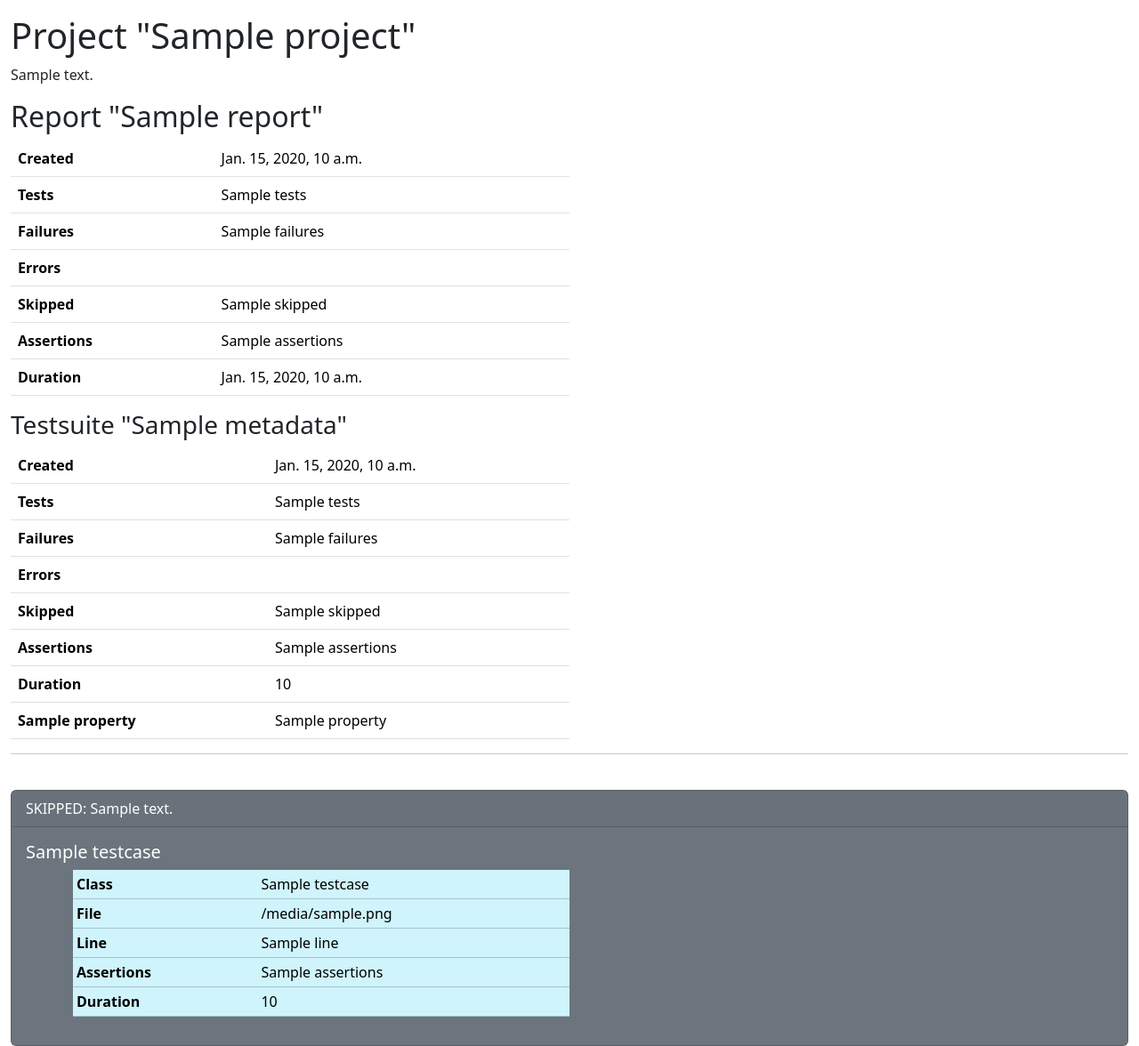
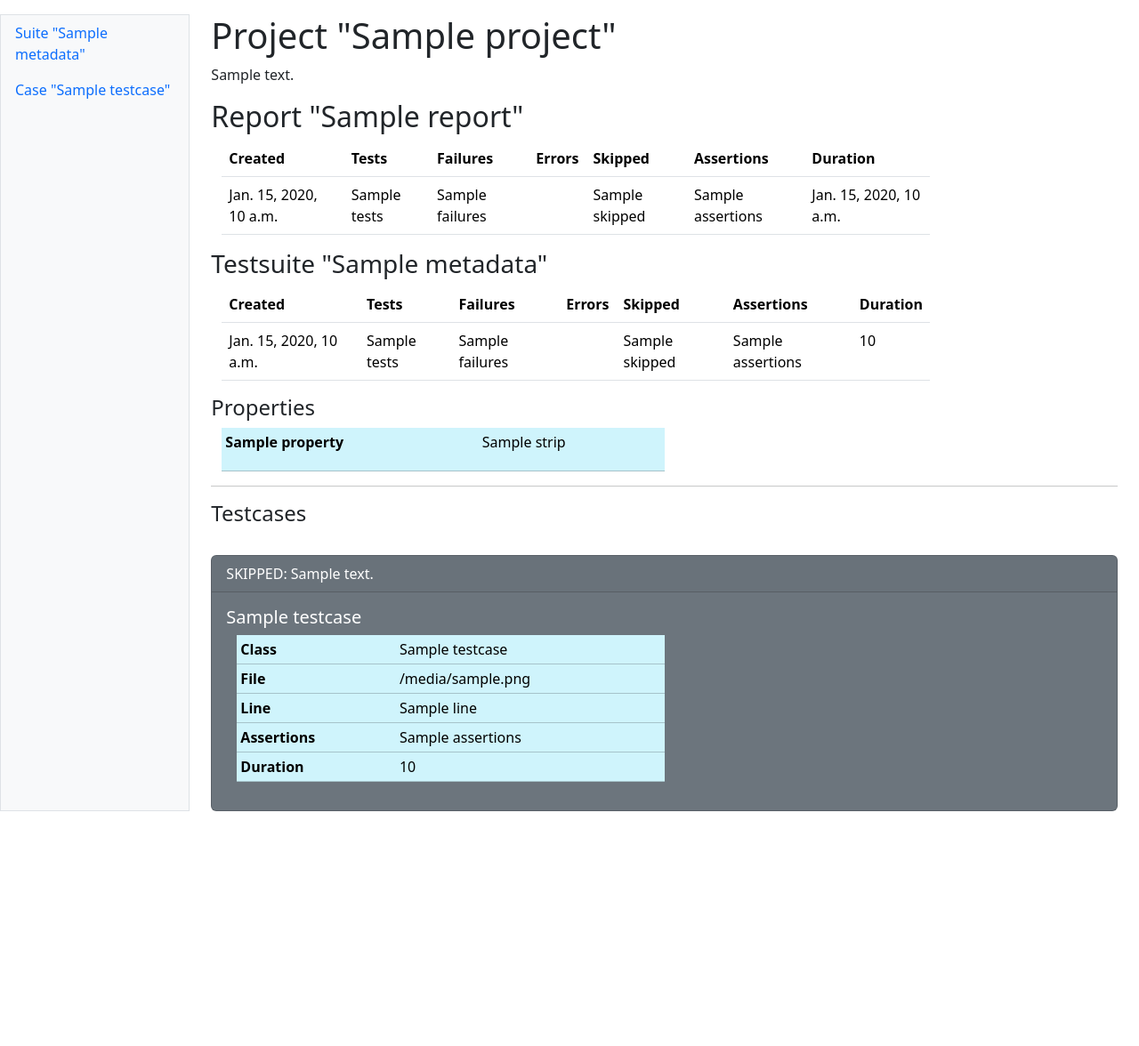
Before and after one commit to magmax/tedash, a Django app: template tedash/tedashcore/templates/report-detail.html in a window 1280 px wide. Shown: the part 57-1233 px from the top of the page at 89% size. After the commit the page ends 969 px from the top, so only its background shows below. Run offline with Django 4.2, Linux system fonts and the light colour scheme; the template is opened without the code that fills it: most values are stand-ins (such as "Sample title", 1, 10 or a date in 2020); data that the repository does not hold is empty.

Commit message:
approach 1

```diff
--- a/tedash/tedashcore/templates/base.html
+++ b/tedash/tedashcore/templates/base.html
@@ -1,22 +1,32 @@
-<!doctype html>
+<!DOCTYPE html>
 <html lang="en">
   <head>
-    <meta charset="utf-8">
-    <meta name="viewport" content="width=device-width, initial-scale=1">
+    <meta charset="utf-8" />
+    <meta name="viewport" content="width=device-width, initial-scale=1" />
     <title>Tedash</title>
-    <link href="https://cdn.jsdelivr.net/npm/bootstrap@5.3.2/dist/css/bootstrap.min.css" rel="stylesheet" integrity="sha384-T3c6CoIi6uLrA9TneNEoa7RxnatzjcDSCmG1MXxSR1GAsXEV/Dwwykc2MPK8M2HN" crossorigin="anonymous">
+    <link
+      href="https://cdn.jsdelivr.net/npm/bootstrap@5.3.2/dist/css/bootstrap.min.css"
+      rel="stylesheet"
+      integrity="sha384-T3c6CoIi6uLrA9TneNEoa7RxnatzjcDSCmG1MXxSR1GAsXEV/Dwwykc2MPK8M2HN"
+      crossorigin="anonymous"
+    />
   </head>
   <body>
-    <header class="py-3 mb-3 border-bottom sticky-top">
-      <div class="container-fluid d-grid gap-3 align-items-center" style="grid-template-columns: 1fr 2fr;">
-        <a class="navbar-brand col-md-3 col-lg-2 me-0 px-3 fs-6" href="/">TEDASH</a>
-
+    <header class="py-3 mb-3 border-bottom sticky-top bg-white">
+      <div
+        class="container-fluid d-grid gap-3 align-items-center"
+        style="grid-template-columns: 1fr 2fr"
+      >
+        <a class="navbar-brand col-md-3 col-lg-2 me-0 px-3 fs-6" href="/"
+          >TEDASH</a
+        >
       </div>
     </header>
-    <div class="container-fluid">
-        {% block content %}
-        {% endblock %}
-    </div>
-    <script src="https://cdn.jsdelivr.net/npm/bootstrap@5.3.2/dist/js/bootstrap.bundle.min.js" integrity="sha384-C6RzsynM9kWDrMNeT87bh95OGNyZPhcTNXj1NW7RuBCsyN/o0jlpcV8Qyq46cDfL" crossorigin="anonymous"></script>
+    <div class="container-fluid">{% block content %} {% endblock %}</div>
+    <script
+      src="https://cdn.jsdelivr.net/npm/bootstrap@5.3.2/dist/js/bootstrap.bundle.min.js"
+      integrity="sha384-C6RzsynM9kWDrMNeT87bh95OGNyZPhcTNXj1NW7RuBCsyN/o0jlpcV8Qyq46cDfL"
+      crossorigin="anonymous"
+    ></script>
   </body>
 </html>
--- a/tedash/tedashcore/templates/report-detail.html
+++ b/tedash/tedashcore/templates/report-detail.html
@@ -1,96 +1,129 @@
-{% extends "base.html" %}
-{% load junit %}
-
-{% block content %}
+{% extends "base.html" %} {% load junit %} {% block content %}
+<div class="row">
+  <div
+    class="sidebar border border-right col-md-3 col-lg-2 p-0 bg-body-tertiary"
+  >
+    <ul class="nav flex-column">
+      {% for testsuite in report.report.testsuites %}
+      <li class="nav-item">
+        <a
+          class="nav-link d-flex align-items-center gap-2 active"
+          aria-current="page"
+          href="#TS-{{ testsuite.metadata.name | slugify }}"
+        >
+          Suite "{{ testsuite.metadata.name }}"
+        </a>
+        <ul class="nav flex-column">
+          {% for testcase in testsuite.testcases %}
+          <li class="nav-item">
+            <a
+              class="nav-link d-flex align-items-center gap-2 active"
+              aria-current="page"
+              href="#TC-{{ testcase.name | slugify }}"
+            >
+              Case "{{ testcase.name }}"
+            </a>
+          </li>
+          {% endfor %}
+        </ul>
+        {% endfor %}
+      </li>
+    </ul>
+  </div>
+  <main class="col-md-9 ms-sm-auto col-lg-10 px-md-4">
     <h1>Project "{{ report.project.name }}"</h1>
 
     <p>{{ report.project.description }}</p>
 
-<h2> Report "{{ report.name }}" </h2>
+    <h2>Report "{{ report.name }}"</h2>
 
-<table class="table" style="width: 50%">
+    <div class="container">
+      <table class="table" style="width: 80%">
+        <thead>
+          <tr>
+            <th>Created</th>
+            <th>Tests</th>
+            <th>Failures</th>
+            <th>Errors</th>
+            <th>Skipped</th>
+            <th>Assertions</th>
+            <th>Duration</th>
+          </tr>
+        </thead>
         <tbody>
           <tr>
-            <th>Created</th>
             <td>{{ report.created }}</td>
-        </tr>
-        <tr>
-            <th>Tests</th>
             <td>{{ report.tests }}</td>
-        </tr>
-        <tr>
-            <th>Failures</th>
             <td>{{ report.failures }}</td>
-        </tr>
-        <tr>
-            <th>Errors</th>
             <td>{{ report.errors }}</td>
-        </tr>
-        <tr>
-            <th>Skipped</th>
             <td>{{ report.skipped }}</td>
-        </tr>
-        <tr>
-            <th>Assertions</th>
             <td>{{ report.assertions }}</td>
-        </tr>
-        <tr>
-            <th>Duration</th>
             <td>{{ report.time }}</td>
           </tr>
         </tbody>
       </table>
+    </div>
+
     {% for testsuite in report.report.testsuites %}
-<h3>Testsuite "{{ testsuite.metadata.name }}"</h3>
-<table class="table" style="width: 50%">
+    <h3 id="TS-{{ suite.metadata.name | slugify }}">
+      Testsuite "{{ testsuite.metadata.name }}"
+    </h3>
+    <div class="container">
+      <table class="table" style="width: 80%">
+        <thead>
+          <tr>
+            <th>Created</th>
+            <th>Tests</th>
+            <th>Failures</th>
+            <th>Errors</th>
+            <th>Skipped</th>
+            <th>Assertions</th>
+            <th>Duration</th>
+          </tr>
+        </thead>
         <tbody>
           <tr>
-            <th>Created</th>
             <td>{{ testsuite.metadata.timestamp }}</td>
-        </tr>
-        <tr>
-            <th>Tests</th>
             <td>{{ testsuite.metadata.tests }}</td>
-        </tr>
-        <tr>
-            <th>Failures</th>
             <td>{{ testsuite.metadata.failures }}</td>
-        </tr>
-        <tr>
-            <th>Errors</th>
             <td>{{ testsuite.metadata.errors }}</td>
-        </tr>
-        <tr>
-            <th>Skipped</th>
             <td>{{ testsuite.metadata.skipped }}</td>
-        </tr>
-        <tr>
-            <th>Assertions</th>
             <td>{{ testsuite.metadata.assertions }}</td>
-        </tr>
-        <tr>
-            <th>Duration</th>
             <td>{{ testsuite.metadata.duration}}</td>
           </tr>
-        {%   for k, v in testsuite.properties.items %}
+        </tbody>
+      </table>
+    </div>
+    <h4>Properties</h4>
+    <div class="container">
+      <table class="table table-info table-sm" style="width: 50%">
+        <tbody>
+          {% for k, v in testsuite.properties.items %}
           <tr>
             <th>{{ k }}</th>
-            <td>{{ v }}</td>
+            <td>{{ v.strip |linebreaks }}</td>
           </tr>
-        {%   endfor %}
+          {% endfor %}
         </tbody>
       </table>
-<hr/>
-{%   for testcase in testsuite.testcases %}
-<br/>
-<div class="card {{ testcase | card_class }}">
-  <div class="card-header">
-      {{ testcase | testcase_header }}
     </div>
+
+    <hr />
+    <h4>Testcases</h4>
+    {% for testcase in testsuite.testcases %}
+    <br />
+    <div
+      class="card {{ testcase | card_class }}"
+      id="TC-{{ testcase.name | slugify }}"
+    >
+      <div class="card-header">{{ testcase | testcase_header }}</div>
       <div class="card-body">
         <h5 class="card-title">{{ testcase.name }}</h5>
         <div class="container">
-        <table class="table table-info table-sm table-hover" style="width: 50%">
+          <table
+            class="table table-info table-sm table-hover"
+            style="width: 50%"
+          >
             <tbody>
               <tr>
                 <th>Class</th>
@@ -119,6 +152,7 @@
         <p class="card-text"></p>
       </div>
     </div>
-{%   endfor %}
-{% endfor %}
+    {% endfor %} {% endfor %}
+  </main>
+</div>
 {% endblock %}
--- a/tedash/tedashcore/views.py
+++ b/tedash/tedashcore/views.py
@@ -26,6 +26,7 @@
     metadata = importer.metadata
     models.Report.objects.create(
         project=project,
+        kind=models.Report.KIND_JUNIT,
         name=metadata["name"],
         tests=metadata["tests"],
         failures=metadata.get("failures"),
```
Also changed, not shown: tedash/tedashcore/models.py (+7 -0 lines), tedash/tedashcore/migrations/0007_report_kind.py (added). Lines whose indentation alone changed are shown as unchanged.
